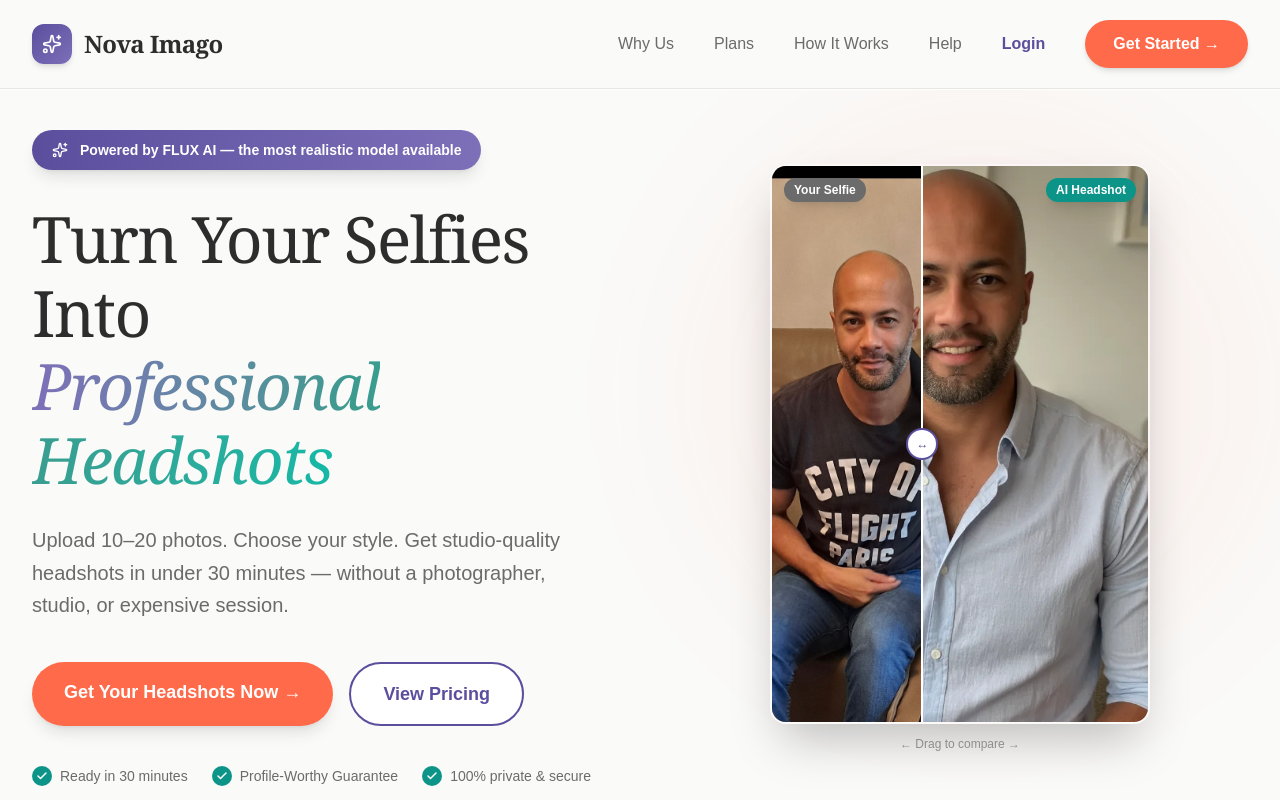
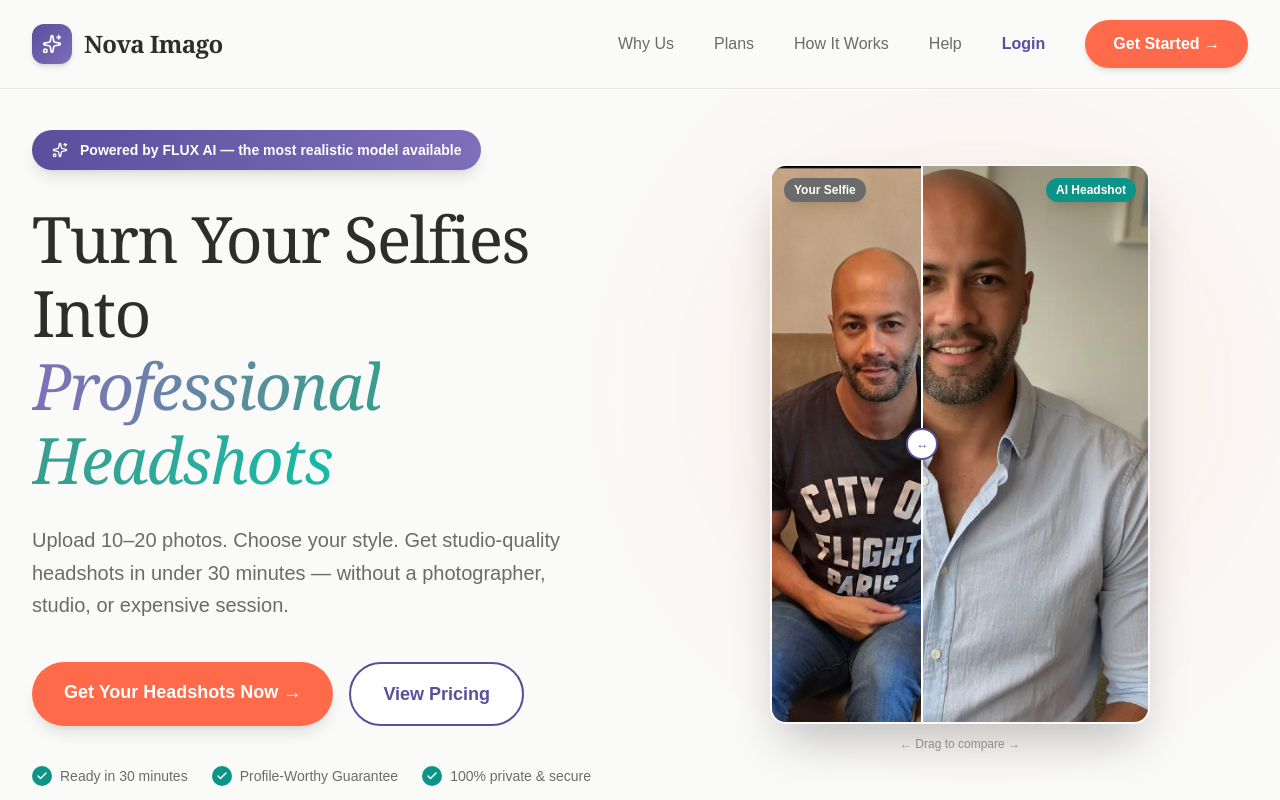
Before and after one commit to kingpapuche/automatic-octo-bassoon, a Next.js app: page / in a window 1280 px wide. Shown: the top 800 px of the page. Built offline with nearby package versions, Linux system fonts and the light colour scheme.

Commit message:
before foto zelfde zoom als after

```diff
--- a/components/beforeafterslider.tsx
+++ b/components/beforeafterslider.tsx
@@ -19,35 +19,26 @@ export default function BeforeAfterSlider({
   const containerRef = useRef<HTMLDivElement>(null)
   const [animationPhase, setAnimationPhase] = useState<'pause-left' | 'moving-right' | 'pause-right' | 'moving-left'>('pause-left')
 
-  // Animatie: 2 sec pauze links, slide naar rechts, 2 sec pauze rechts, slide naar links
   useEffect(() => {
     if (!isAutoAnimating) return
 
     let interval: NodeJS.Timeout
 
     if (animationPhase === 'pause-left') {
-      // Wacht 2 seconden op 5%, dan ga naar rechts
       interval = setTimeout(() => setAnimationPhase('moving-right'), 2000)
     } else if (animationPhase === 'pause-right') {
-      // Wacht 2 seconden op 95%, dan ga naar links
       interval = setTimeout(() => setAnimationPhase('moving-left'), 2000)
     } else if (animationPhase === 'moving-right') {
       interval = setInterval(() => {
         setSliderPosition((prev) => {
-          if (prev >= 95) {
-            setAnimationPhase('pause-right')
-            return 95
-          }
+          if (prev >= 95) { setAnimationPhase('pause-right'); return 95 }
           return prev + 1
         })
       }, 20)
     } else if (animationPhase === 'moving-left') {
       interval = setInterval(() => {
         setSliderPosition((prev) => {
-          if (prev <= 5) {
-            setAnimationPhase('pause-left')
-            return 5
-          }
+          if (prev <= 5) { setAnimationPhase('pause-left'); return 5 }
           return prev - 1
         })
       }, 20)
@@ -91,21 +82,30 @@ export default function BeforeAfterSlider({
         onTouchEnd={handleInteractionEnd}
         onTouchMove={(e) => handleMove(e.touches[0].clientX)}
       >
-        {/* After Image (achtergrond) */}
+        {/* After Image (achtergrond) — ongewijzigd */}
         <div className="absolute inset-0">
-          <img src={afterImage} alt="After" className="w-full h-full object-cover" style={{ transform: 'scale(1.1) translateY(15px)' }} draggable={false} />
+          <img
+            src={afterImage}
+            alt="After"
+            className="w-full h-full object-cover"
+            style={{ transform: 'scale(1.1) translateY(15px)' }}
+            draggable={false}
+          />
           <div className="absolute top-3 right-3 bg-[#0D9488] text-white px-2.5 py-1 rounded-full text-xs font-semibold shadow-lg">
             {afterLabel}
           </div>
         </div>
 
-        {/* Before Image (overlay) */}
+        {/* Before Image — zelfde zoom als after */}
         <div className="absolute inset-0 overflow-hidden" style={{ width: `${sliderPosition}%` }}>
           <img
             src={beforeImage}
             alt="Before"
             className="h-full object-cover"
-            style={{ width: containerRef.current ? `${containerRef.current.offsetWidth}px` : '285px' }}
+            style={{
+              width: containerRef.current ? `${containerRef.current.offsetWidth}px` : '285px',
+              transform: 'scale(1.1) translateY(15px)',
+            }}
             draggable={false}
           />
           <div className="absolute top-3 left-3 bg-[#6B6B6B] text-white px-2.5 py-1 rounded-full text-xs font-semibold shadow-lg">
```
